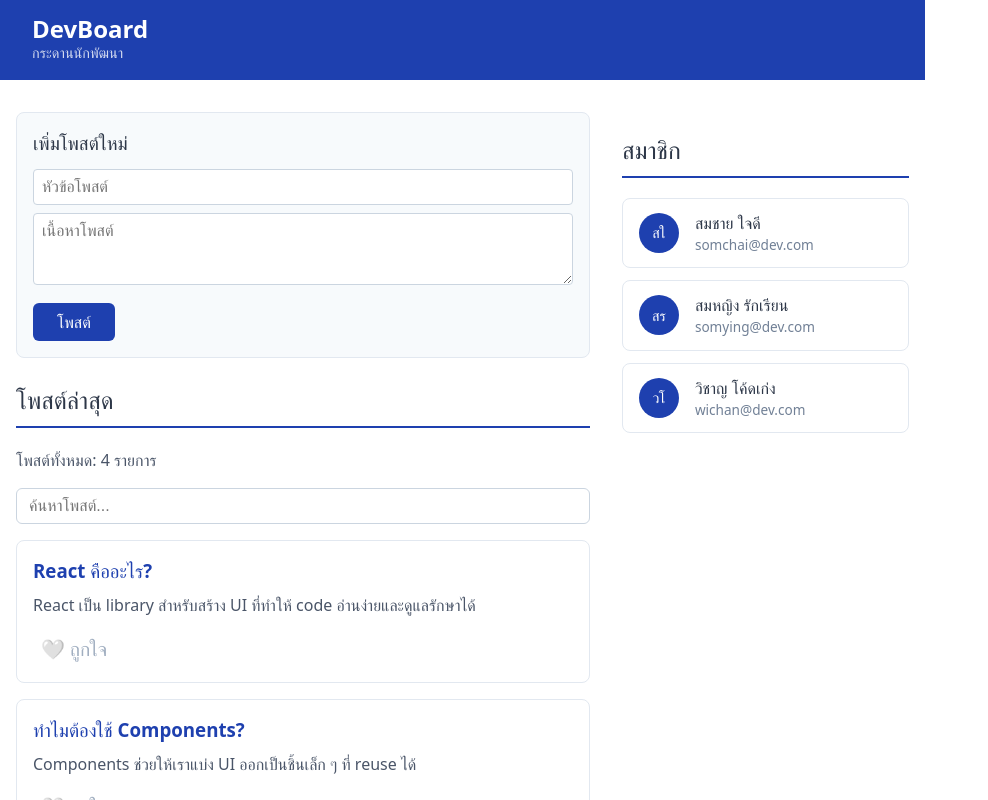
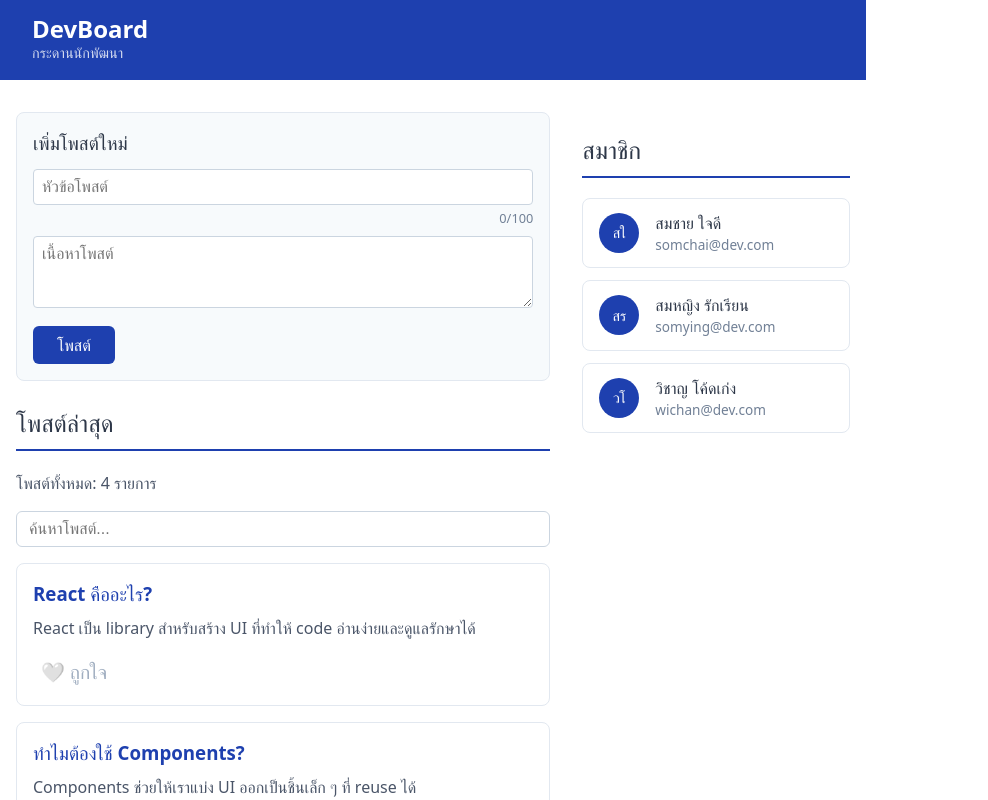
Before and after one commit to 67160041/devboard-67160041, a React (Vite) app: page / in a window 1280 px wide. Shown: the top 800 px of the page, without its empty margins (0-988 px from the left). Built offline with nearby package versions, Linux system fonts and the light colour scheme.

Commit message:
นับตัวอักษรแบบreal-time

```diff
--- a/src/components/AddPostForm.jsx
+++ b/src/components/AddPostForm.jsx
@@ -1,4 +1,5 @@
 import { useState } from "react";
+const MAX_TITLE = 100;
 
 function AddPostForm({ onAddPost }) {
   const [title, setTitle] = useState("");
@@ -33,16 +34,27 @@
         placeholder="หัวข้อโพสต์"
         value={title}
         onChange={(e) => setTitle(e.target.value)}
+        maxLength={MAX_TITLE} // 👈 เพิ่มตรงนี้
         style={{
           width: "100%",
           padding: "0.5rem",
-          marginBottom: "0.5rem",
+          marginBottom: "0.25rem",
           border: "1px solid #cbd5e0",
           borderRadius: "4px",
           fontSize: "1rem",
           boxSizing: "border-box",
         }}
       />
+      <div
+        style={{
+          textAlign: "right",
+          fontSize: "0.8rem",
+          marginBottom: "0.5rem",
+          color: MAX_TITLE - title.length < 10 ? "#e53e3e" : "#718096", // 👈 เปลี่ยนสี
+        }}
+      >
+        {title.length}/{MAX_TITLE}
+      </div>
 
       <textarea
         placeholder="เนื้อหาโพสต์"
```
